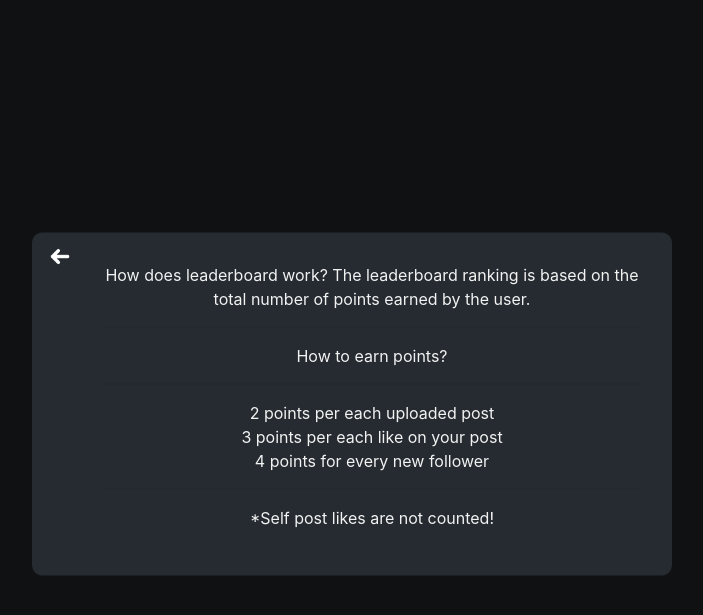
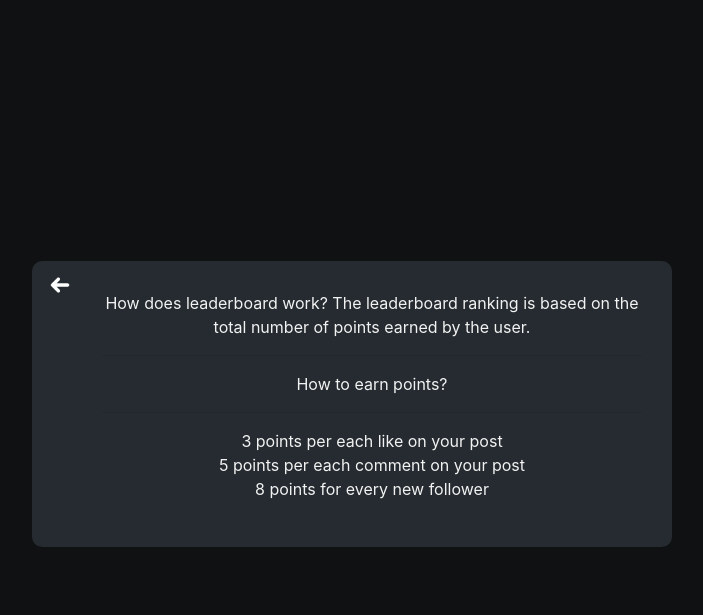
Before and after one commit to dawid31/socialflow, a Django app: page /leaderboard-info/ in a window 1280 px wide. Shown: the part 60-675 px from the top of the page, without its empty margins (288-991 px from the left). Run offline with Django 4.2, Linux system fonts and the light colour scheme.

Commit message:
implementing points system based on users activity on app

```diff
--- a/DjangoBlogApp/forms.py
+++ b/DjangoBlogApp/forms.py
@@ -15,7 +15,7 @@ class AccountForm(ModelForm):
     class Meta():
         model = Profile
         fields = '__all__'
-        exclude = ['user', 'followers', 'following']
+        exclude = ['user', 'followers', 'following', 'points']
 
     def __init__(self, *args, **kwargs):
         super(AccountForm, self).__init__(*args, **kwargs)
--- a/DjangoBlogApp/models.py
+++ b/DjangoBlogApp/models.py
@@ -48,6 +48,7 @@ class Profile(models.Model):
     avatar = models.ImageField(null=True, blank=True, default='default.png')
     followers = models.ManyToManyField(User, blank=True, related_name="followers")
     following = models.ManyToManyField(User, blank=True, related_name="following")
+    points = models.IntegerField(default=0)
 
     @receiver(post_save, sender=User)
     def create_user_profile(sender, instance, created, **kwargs):
--- a/DjangoBlogApp/templates/DjangoBlogApp/following.html
+++ b/DjangoBlogApp/templates/DjangoBlogApp/following.html
@@ -10,12 +10,11 @@
             <div class="sidebar-content-element">
                 <p>
                     <div class="avatar-container">
-                        <img src="{% static followed.profile.avatar.url %}" class="rounded-circle" style="width: 75px; height: 75px;"/>
+                        <img src="{{ followed.profile.avatar.url }}" class="rounded-circle" style="width: 75px; height: 75px;"/>
                     </div>
                     <a href="{% url 'profile' followed.profile.id %}">{{followed.username}}</a>
                 </p>
             </div>
-
         {% endfor %}
     </div>
 {% endblock content %}
--- a/DjangoBlogApp/templates/DjangoBlogApp/home.html
+++ b/DjangoBlogApp/templates/DjangoBlogApp/home.html
@@ -47,8 +47,8 @@
             </div>
 
             <div class="sidebar-content">
-                {% for user, posts in users_and_posts.items %}
-                    <p>{{user.username}}: {{posts}} posts</p>
+                {% for user, points in user_points.items %}
+                    <p>{{user.username}}: {{points}} points</p>
                 {% endfor %}
             </div>
         </div>
--- a/DjangoBlogApp/templates/DjangoBlogApp/leaderboard_info.html
+++ b/DjangoBlogApp/templates/DjangoBlogApp/leaderboard_info.html
@@ -10,12 +10,9 @@
             <hr>
             How to earn points?
             <hr>
-            2 points per each uploaded post <br>
             3 points per each like on your post <br>
-            4 points for every new follower <br>
-            <hr>
-            *Self post likes are not counted!
-    </ul>
+            5 points per each comment on your post <br>
+            8 points for every new follower <br>
 </div>
 
 {% endblock content %}
--- a/DjangoBlogApp/views.py
+++ b/DjangoBlogApp/views.py
@@ -24,14 +24,16 @@ def home(request):
         user_id = session_data.get('_auth_user_id')
         if user_id is not None:
             logged_in_users.append(User.objects.get(pk=user_id))
-    users_and_posts = {}
-    for user in users:
-        if Post.objects.filter(host=user):
-            user_posts = Post.objects.filter(host=user).count()
-            users_and_posts[Post.objects.filter(host=user).first().host] = user_posts
+
+    profiles = Profile.objects.all()
+    user_points = {}
+    for profile in profiles:
+        user = profile.user
+        points = profile.points
+        user_points[user] = points
 
     #sort users_and_posts by descending value (in result on page they are displayed in asceding order)
-    users_and_posts = dict(sorted(users_and_posts.items(), key=lambda item: item[1], reverse=True))
+    user_points = dict(sorted(user_points.items(), key=lambda item: item[1], reverse=True))
     q = request.GET.get('q') if request.GET.get('q') != None else ''
     posts = Post.objects.filter(
         Q(name__icontains=q) |
@@ -60,7 +62,7 @@ def home(request):
         'paginated_posts': paginated_posts,
         'comments': comments,
         'recent_comments': recent_comments,
-        'users_and_posts': users_and_posts,
+        'user_points': user_points,
         'logged_in_users': list(dict.fromkeys(logged_in_users)),
         'logged_in_user_count': len(list(dict.fromkeys(logged_in_users))),
         'followed_posts': followed_posts,
@@ -69,13 +71,18 @@ def home(request):
     if request.method == "POST":
         @login_required
         def handle_post(request):
+
             if "like" in request.POST:
                 post_to_like = get_object_or_404(Post, id=request.POST.get('post_id'))
                 post_to_like.likes.add(request.user)
+                post_to_like.host.profile.points += 3
+                post_to_like.host.profile.save()
 
             if "unlike" in request.POST:
                 post_to_unlike = get_object_or_404(Post, id=request.POST.get('post_id'))
                 post_to_unlike.likes.remove(request.user)
+                post_to_unlike.host.profile.points -= 3
+                post_to_unlike.host.profile.save()
 
             if "comment" in request.POST:
                 post_to_comment = get_object_or_404(Post, id=request.POST.get('post_id'))
@@ -85,6 +92,10 @@ def home(request):
                     author = request.user,
                     content = content
                 )
+                post_to_comment.host.profile.points += 5
+                post_to_comment.host.profile.save()
+
+
             return render(request, 'DjangoBlogApp/home.html', context)
 
         return handle_post(request)
@@ -110,22 +121,33 @@ def create_post(request):
 @login_required
 def post_details(request, pk):
     post = Post.objects.get(id=pk)
+
     if request.method == "POST":
-
-        if "comment_content" in request.POST:
-            Comment.objects.create(
-                author = request.user,
-                post = post,
-                content = request.POST.get('comment_content'),
-            )
+        if "comment" in request.POST:
+                post_to_comment = get_object_or_404(Post, id=request.POST.get('post_id'))
+                content = request.POST.get('comment_content')
+                Comment.objects.create(
+                    post = post_to_comment,
+                    author = request.user,
+                    content = content
+                )
+                post_to_comment.host.profile.points += 5
+                post_to_comment.host.profile.save()
 
         if "like" in request.POST:
             post_to_like = get_object_or_404(Post, id=request.POST.get('post_id'))
             post_to_like.likes.add(request.user)
 
+            post_to_like.host.profile.points += 3
+            post_to_like.host.profile.save()
+
         if "unlike" in request.POST:
-                post_to_unlike = get_object_or_404(Post, id=request.POST.get('post_id'))
-                post_to_unlike.likes.remove(request.user)
+            post_to_unlike = get_object_or_404(Post, id=request.POST.get('post_id'))
+            post_to_unlike.likes.remove(request.user)
+
+            post_to_unlike.host.profile.points -= 3
+            post_to_unlike.host.profile.save()
+
 
     context = {'post': post}
     return render(request, 'DjangoBlogApp/post_details.html', context)
@@ -149,6 +171,8 @@ def delete_post(request, pk):
 
     if request.method == "POST":
         post.delete()
+        post.host.profile.points -= 5
+        post.host.profile.save()
         return redirect('home')
 
     context = {'post': post}
@@ -173,6 +197,8 @@ def delete_comment(request, pk):
 
     if request.method == "POST":
         comment.delete()
+        comment.post.host.profile.points -= 5
+        comment.post.host.profile.save()
         return redirect('home')
 
     context = {'comment': comment}
@@ -193,10 +219,15 @@ def profile(request, pk):
         if "follow" in request.POST:
             user.profile.followers.add(request.user)
             request.user.profile.following.add(user)
+            user.profile.points += 8
+            user.profile.save()
 
         if "unfollow" in request.POST:
             user.profile.followers.remove(request.user)
             request.user.profile.following.remove(user)
+            user.profile.points -= 8
+            user.profile.save()
+
 
     context = {'user': user, 'form': form}
     return render(request, 'DjangoBlogApp/profile.html', context)
```
Also changed, not shown: DjangoBlogApp/migrations/0028_profile_points.py (added), db.sqlite3.
